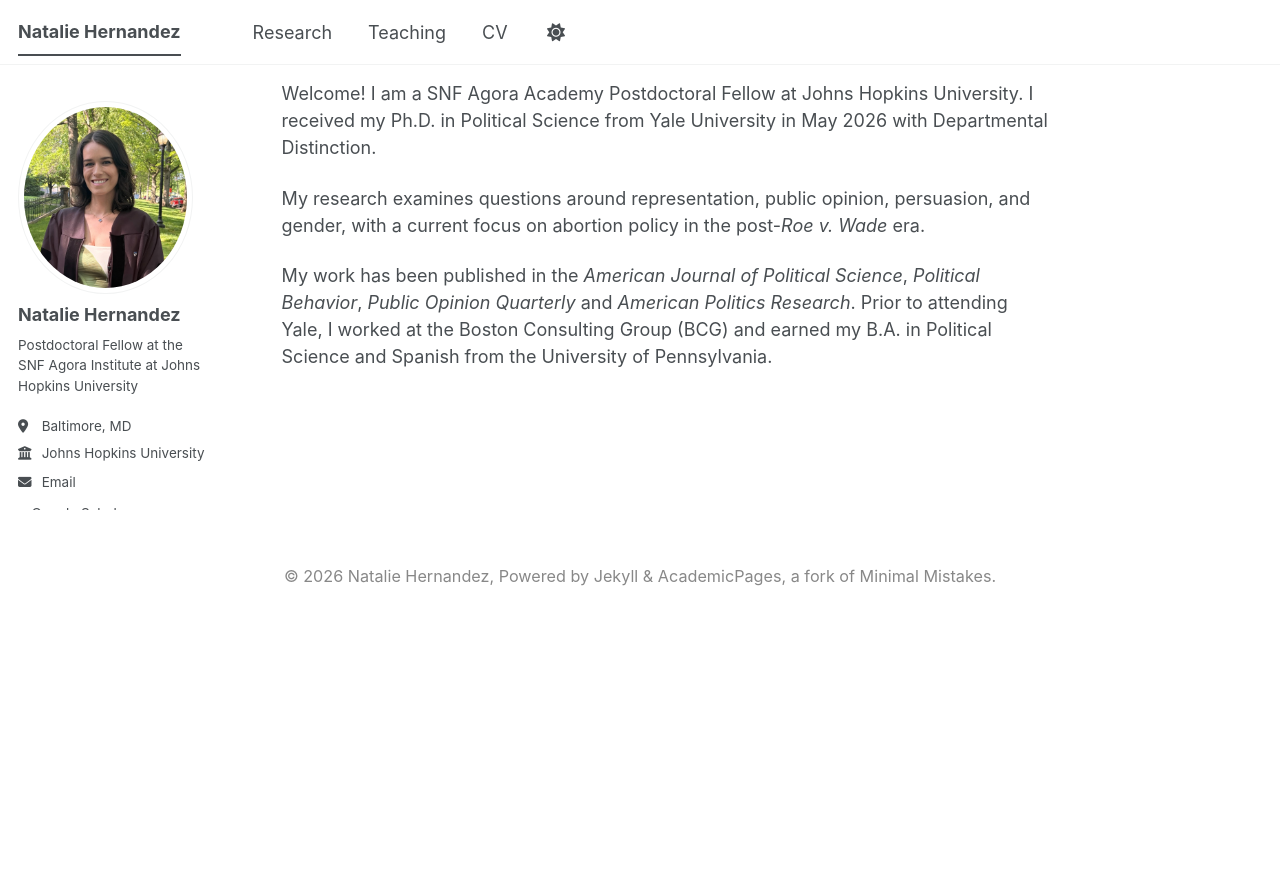
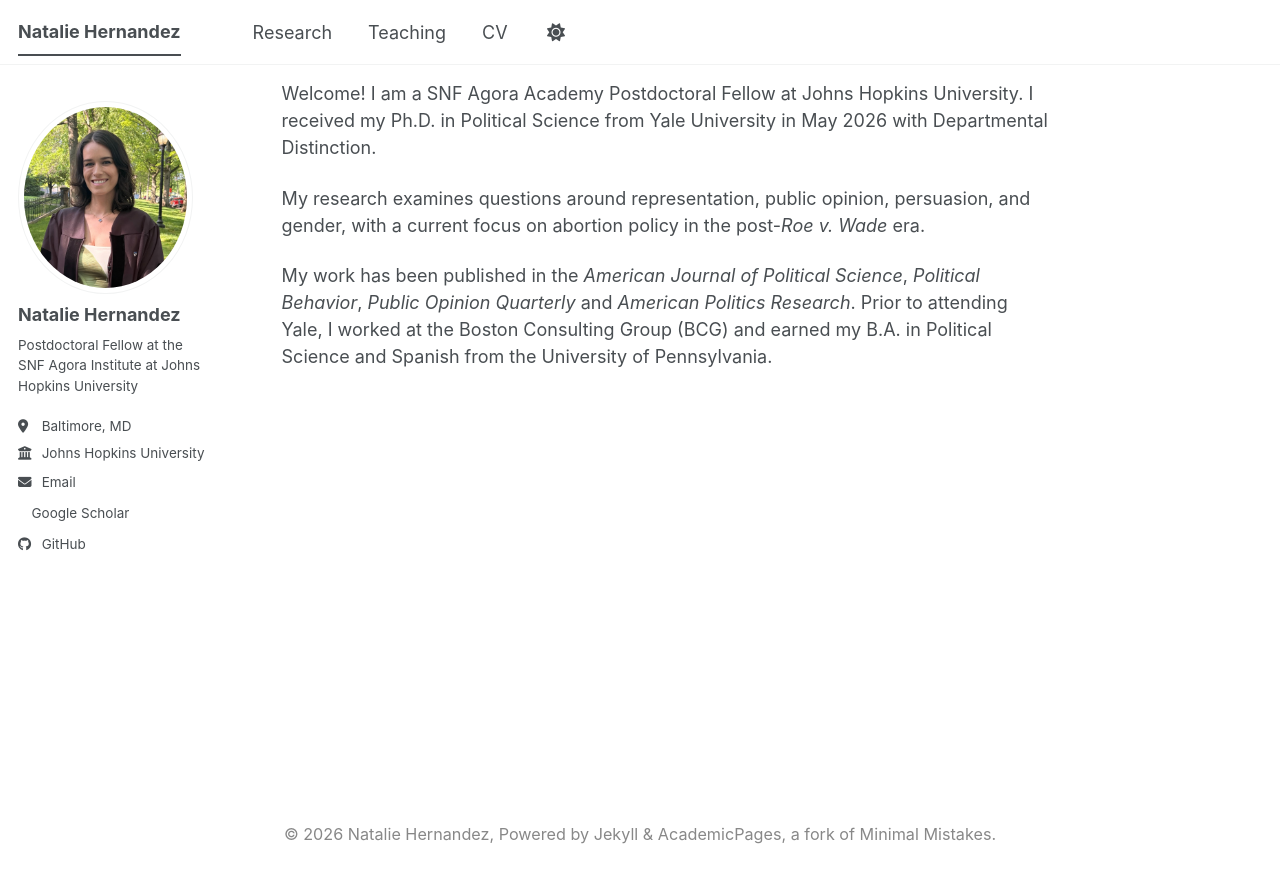
Before and after one commit to nataliehdez11/nataliehdez11.github.io, a Jekyll site: the page built from _pages/about.md, in a window 1280 px wide and 900 px high, scrolled down 63 px. Shown: the top 883 px of the window. Built offline with Jekyll 4.4.1, drawn with Linux system fonts in a browser that asks for light colours; a style sheet for code colours, icons or effects is not loaded; before the commit the page ends 900 px from its top, so only the background shows below that.

Commit message:
Update custom.scss

```diff
--- a/_sass/custom.scss
+++ b/_sass/custom.scss
@@ -17,7 +17,6 @@
   font-size: 0.9em;
 }
 
-/* Make footer behave like normal page content, not sticky */
 .page__footer {
   position: static !important;
   bottom: auto !important;
@@ -26,3 +25,7 @@
   border-top: none !important;
   margin-top: 5rem;
 }
+
+.page {
+  min-height: calc(100vh - 260px);
+}
```
